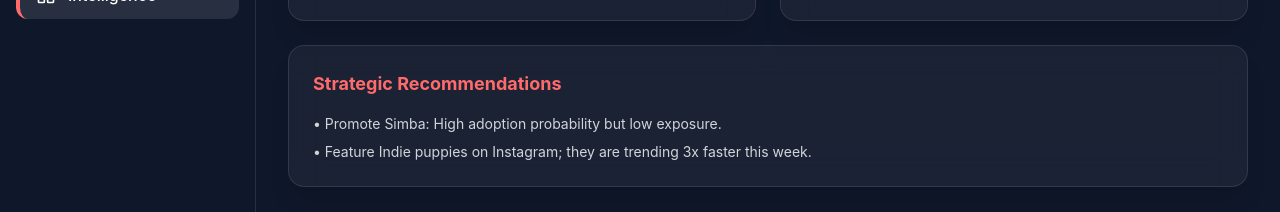
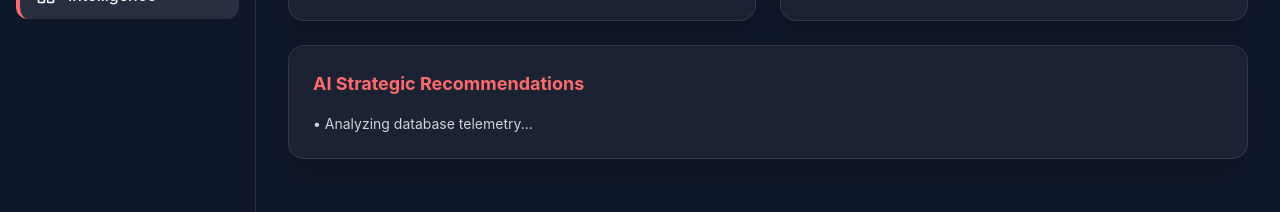
Before and after one commit to shashshekh8-jpg/PawOps, a Next.js app in the folder FRONTEND/: page /analytics in a window 1280 px wide. Shown: the part 433-645 px from the top of the page. Built offline with nearby package versions, Linux system fonts and the light colour scheme; no server answers; sample sign-in values are in the browser's storage.

Commit message:
Update page.tsx

```diff
--- a/FRONTEND/src/app/(dashboard)/analytics/page.tsx
+++ b/FRONTEND/src/app/(dashboard)/analytics/page.tsx
@@ -1,10 +1,23 @@
 "use client";
-import React from 'react';
+import React, { useEffect, useState } from 'react';
 import ShelterOccupancy from '@/components/features/analytics/ShelterOccupancy';
 import BreedAnalytics from '@/components/features/analytics/BreedAnalytics';
 import GlassCard from '@/components/ui/GlassCard';
+import api from '@/lib/api';
 
 export default function AdvancedAnalyticsPage() {
+  const [recs, setRecs] = useState<string[]>([]);
+
+  useEffect(() => {
+    const fetchRecs = async () => {
+      try {
+        const data = await api.get('/analytics/recommendations');
+        setRecs(data);
+      } catch (err) { console.error(err); }
+    };
+    fetchRecs();
+  }, []);
+
   return (
     <div className="space-y-6">
       <div className="flex items-center space-x-3">
@@ -16,10 +29,9 @@ export default function AdvancedAnalyticsPage() {
         <ShelterOccupancy />
         <BreedAnalytics />
         <GlassCard className="lg:col-span-2">
-          <h3 className="text-lg font-bold text-coral mb-4">Strategic Recommendations</h3>
+          <h3 className="text-lg font-bold text-coral mb-4">AI Strategic Recommendations</h3>
           <ul className="space-y-2 text-sm text-gray-300">
-            <li>• Promote Simba: High adoption probability but low exposure.</li>
-            <li>• Feature Indie puppies on Instagram; they are trending 3x faster this week.</li>
+            {recs.length > 0 ? recs.map((r, i) => <li key={i}>{r}</li>) : <li>• Analyzing database telemetry...</li>}
           </ul>
         </GlassCard>
       </div>
```
